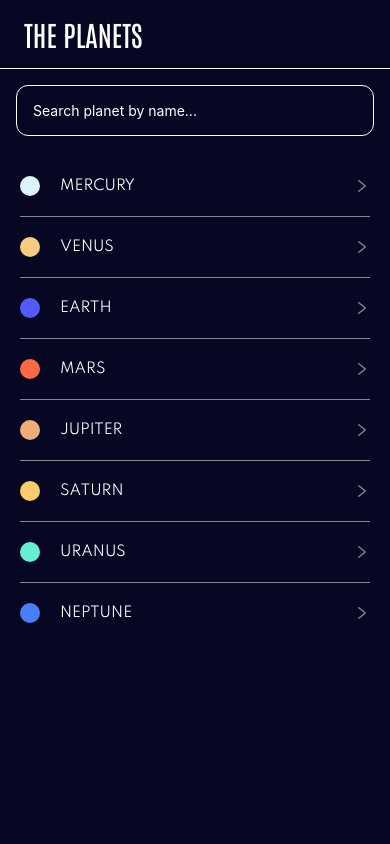
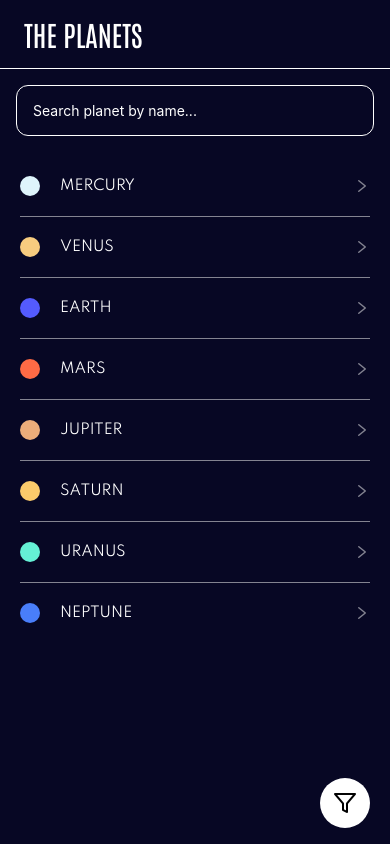
Before and after one commit to marzan999/RN_DevSkill, a React Native app in the folder Planet-App/: screen /Home in a window 390 px wide. Built offline with nearby package versions, Linux system fonts and the light colour scheme.

Commit message:
filter add

```diff
--- a/Planet-App/src/screens/Home.js
+++ b/Planet-App/src/screens/Home.js
@@ -6,6 +6,7 @@ import Text from '../components/text/text'
 import { colors } from '../theme/color'
 import { spacing } from '../theme/spacing'
 import { AntDesign } from '@expo/vector-icons';
+import { Feather } from '@expo/vector-icons';
 
 const PLANET_LIST = [
     {
@@ -223,6 +224,25 @@ export default function Home({ navigation }) {
                 ItemSeparatorComponent={() => <View style={{ height: 1, backgroundColor: colors.grey }} />}
             />
 
+            <Pressable
+                style={{
+                    alignSelf: "flex-end",
+                    paddingRight: spacing[5],
+                    paddingBottom: spacing[4]
+                }}>
+                <View
+                    style={{
+                        height: 50,
+                        width: 50,
+                        borderRadius: 25,
+                        backgroundColor: colors.white,
+                        alignItems: 'center',
+                        justifyContent: 'center'
+                    }}>
+                    <Feather name="filter" size={24} color="black" />
+                </View>
+            </Pressable>
+
             <StatusBar barStyle="light-content" />
         </SafeAreaView>
     )
```
